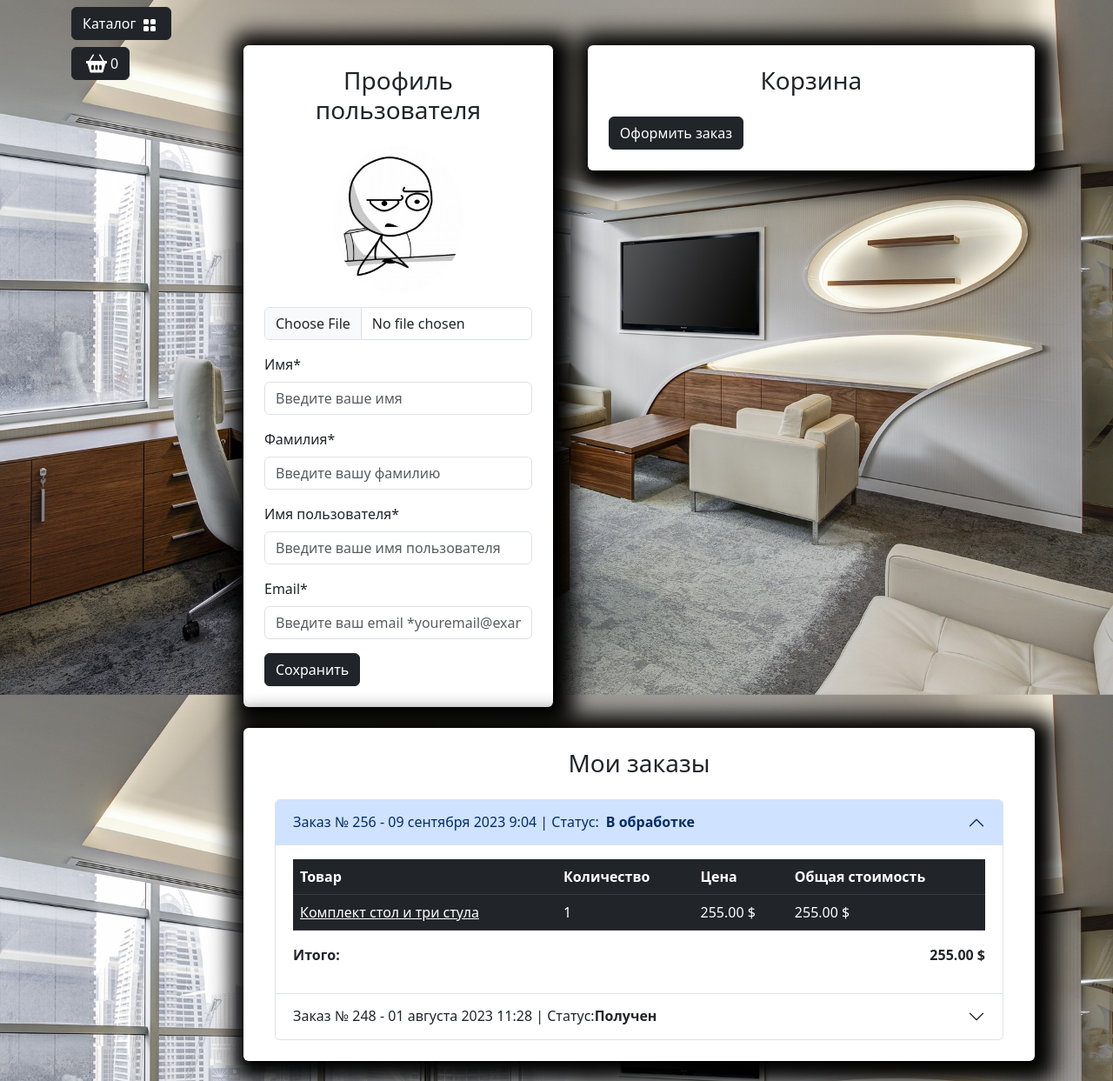
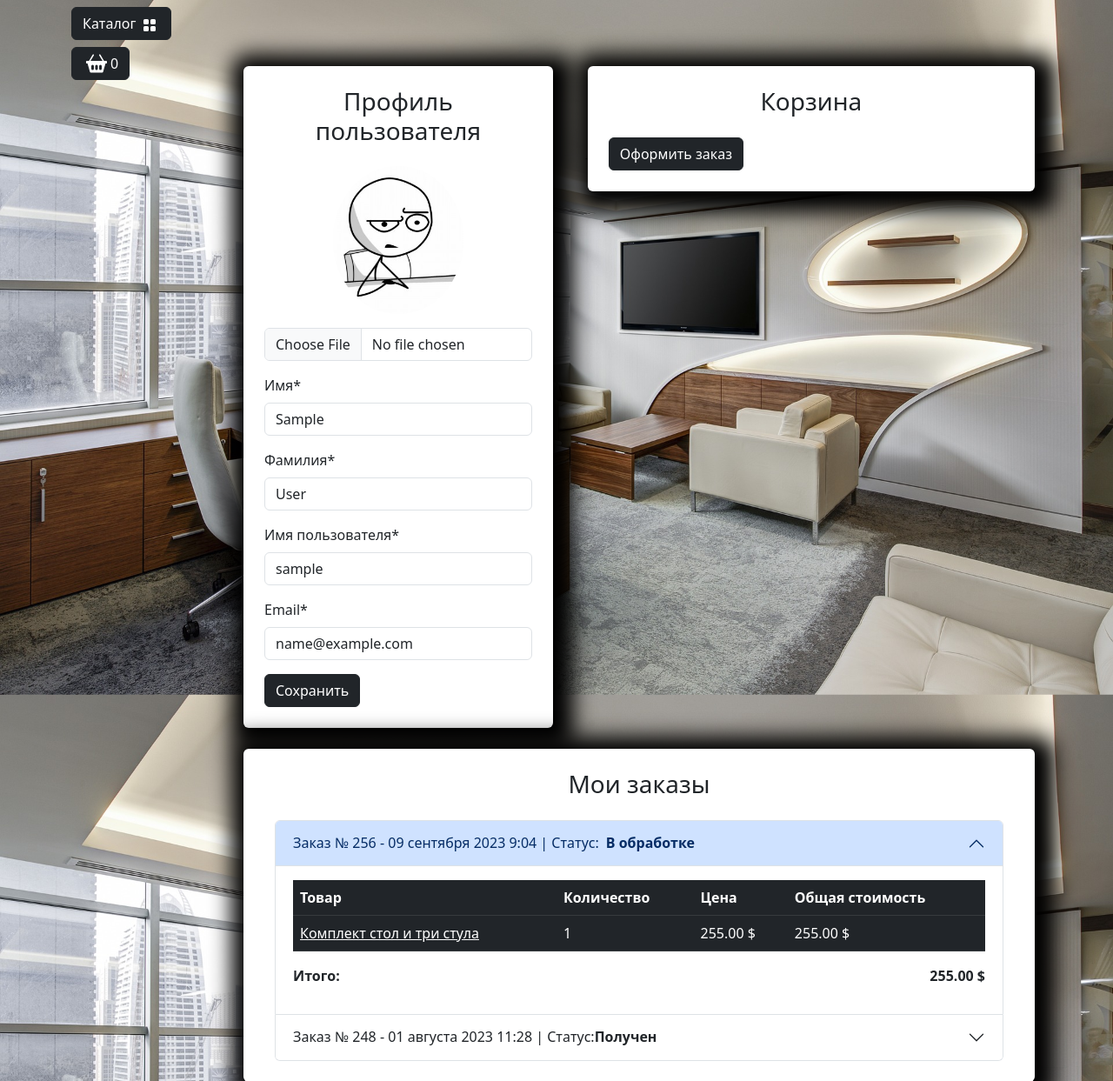
Before and after one commit to Stas9878/online-store, a Django app: page /user/profile in a window 1280 px wide. Shown: the part 56-1299 px from the top of the page at 87% size. Run offline with Django 5.2, Linux system fonts and the light colour scheme; the visitor is signed in with stand-in values (Sample User, id 1); data comes from the database, SQL or seed files in the repository; some libraries are stand-ins or nearby versions.

Commit message:
Добавил личный профиль пользователя

```diff
--- a/app/templates/includes/notifications.html
+++ b/app/templates/includes/notifications.html
@@ -1,5 +1,6 @@
 {% load static %}
 
+<!-- Для ошибок в формах -->
 {% if form.non_field_errors %}
     <div class="container mt-4">
         <div class="row justify-content-center">
@@ -12,3 +13,31 @@
         </div>
     </div>
 {% endif %}
+
+<!-- Для оповещений -->
+<div class="container mt-4">
+    <div class="row justify-content-center">
+        <div class="col-md-6">
+            {% if messages %}
+                {% for message in messages %}
+                    {% if message.tags == 'success' %}
+                    <div id="notification" class="position-fixed start-50 translate-middle-x z-3 alert alert-success fade show custom-shadow" role="alert">
+                        {{ message }}
+                    </div>
+                    {% endif %}
+                    {% if message.tags == 'warning' %}
+                    <div id="notification" class="position-fixed start-50 translate-middle-x z-3 alert alert-danger fade show custom-shadow" role="alert">
+                        {{ message }}
+                    </div>
+                    {% endif %}
+                {% endfor %}
+            {% else %}
+                <div id="jq-notification"
+                    class="position-fixed start-50 translate-middle-x z-3 alert alert-success fade show custom-shadow"
+                    style="display: none;"
+                    role="alert">
+                </div>
+            {% endif %}
+        </div>
+    </div>
+</div>
--- a/app/templates/users/profile.html
+++ b/app/templates/users/profile.html
@@ -12,35 +12,82 @@
                 <div class="col-md-5">
                     <div class=" bg-white p-4 mb-4 mx-2 rounded custom-shadow">
                         <h3 class="text-center mb-4">Профиль пользователя</h3>
-                        <form>
+                        <form action="{% url 'users:profile' %}" method="post" enctype="multipart/form-data" >
+                            {% csrf_token %}
                             <div class="row">
                                 <div class="col-md-12 mb-3 text-center">
-                                    <img src="{% static 'deps/images/baseavatar.jpg' %}"
+                                    {% if user.image %}
+                                        <img src="{{ user.image.url }}"
+                                                alt="Аватар пользователя"
+                                                class="img-fluid rounded-circle"
+                                                style="max-width: 150px;">
+                                    {% else %}
+                                        <img src="{% static 'deps/images/baseavatar.jpg' %}"
                                         alt="Аватар пользователя" class="img-fluid rounded-circle"
                                         style="max-width: 150px;">
-                                    <input type="file" class="form-control mt-3" id="avatar"
-                                        accept="image/*">
+                                    {% endif %}
+
+                                    <input type="file" class="form-control mt-3" id="id_image"
+                                        name="image" accept="image/*">
+
+                                    {% if form.image.errors %}
+                                        <div class="alert alert-danger alert-dismissable fade show">
+                                            {{ form.image.errors }}
+                                        </div>
+                                    {% endif %}
                                 </div>
                                 <div class="col-md-12 mb-3">
-                                    <label for="firstName" class="form-label">Имя*</label>
-                                    <input type="text" class="form-control" id="firstName"
-                                        placeholder="Введите ваше имя" value="" required>
+                                    <label for="id_first_name" class="form-label">Имя*</label>
+                                    <input type="text" class="form-control" id="id_first_name"
+                                        placeholder="Имя"
+                                        name="first_name"
+                                        value="{{ form.first_name.value }}"
+                                        required>
+                                    {% if form.first_name.errors %}
+                                        <div class="alert alert-danger alert-dismissable fade show">
+                                            {{ form.first_name.errors }}
+                                        </div>
+                                    {% endif %}
                                 </div>
                                 <div class="col-md-12 mb-3">
-                                    <label for="lastName" class="form-label">Фамилия*</label>
-                                    <input type="text" class="form-control" id="lastName"
-                                        placeholder="Введите вашу фамилию" value="" required>
+                                    <label for="id_last_name" class="form-label">Фамилия*</label>
+                                    <input type="text" class="form-control" id="id_last_name"
+                                        placeholder="Фамилия"
+                                        name="last_name"
+                                        value="{{ form.last_name.value }}"
+                                        required>
+                                    {% if form.last_name.errors %}
+                                        <div class="alert alert-danger alert-dismissable fade show">
+                                            {{ form.last_name.errors }}
+                                        </div>
+                                    {% endif %}
+
                                 </div>
                                 <div class="col-md-12 mb-3">
-                                    <label for="username" class="form-label">Имя пользователя*</label>
-                                    <input type="text" class="form-control" id="username"
-                                        placeholder="Введите ваше имя пользователя" value="" required>
+                                    <label for="id_username" class="form-label">Имя пользователя*</label>
+                                    <input type="text" class="form-control" id="id_username"
+                                        placeholder="Имя пользователя"
+                                        name="username"
+                                        value="{{ form.username.value }}"
+                                        required>
+                                    {% if form.username.errors %}
+                                        <div class="alert alert-danger alert-dismissable fade show">
+                                            {{ form.username.errors }}
+                                        </div>
+                                    {% endif %}
                                 </div>
                                 <div class="col-md-12 mb-3">
-                                    <label for="email" class="form-label">Email*</label>
-                                    <input type="email" class="form-control" id="email"
-                                        placeholder="Введите ваш email *youremail@example.com" value=""
+                                    <label for="id_email" class="form-label">Email*</label>
+                                    <input type="email" class="form-control" id="id_email"
+                                        placeholder="Email"
+                                        name="email"
+                                        value="{{ form.email.value }}"
                                         required>
+                                    {% if form.email.errors %}
+                                        <div class="alert alert-danger alert-dismissable fade show">
+                                            {{ form.email.errors }}
+                                        </div>
+                                    {% endif %}
                                 </div>
                             </div>
                             <button type="submit" class="btn btn-dark">Сохранить</button>
--- a/app/users/forms.py
+++ b/app/users/forms.py
@@ -1,21 +1,10 @@
 from django import forms
-from django.contrib.auth.forms import AuthenticationForm, UserCreationForm
+from django.contrib.auth.forms import AuthenticationForm, UserCreationForm, UserChangeForm
 from .models import User
 
 class UserLoginForm(AuthenticationForm):
     username = forms.CharField()
     password = forms.CharField()
-
-    # username = forms.CharField(label='Имя пользователя', widget=forms.TextInput(
-    #     attrs={'autofocus': True,
-    #             'class': 'form-control',
-    #             'placeholder':'Введите ваше имя пользователя',
-    #             }))
-    # password = forms.CharField(label='Пароль',  widget=forms.PasswordInput(
-    #     attrs={'autocomplite': 'current-password',
-    #            'class': 'form-control',
-    #            'placeholder':'Введите ваш пароль',
-    #     }))
 
     class Meta:
         model = User
@@ -39,3 +28,20 @@ class UserRegistrationForm(UserCreationForm):
             'password1',
             'password2',
         )
+
+class UserProfileForm(UserChangeForm):
+    image = forms.ImageField(required=False)
+    first_name = forms.CharField()
+    last_name = forms.CharField()
+    username = forms.CharField()
+    email = forms.CharField()
+
+    class Meta:
+        model = User
+        fields = (
+            'image',
+            'first_name',
+            'last_name',
+            'username',
+            'email'
+        )
--- a/app/users/views.py
+++ b/app/users/views.py
@@ -1,8 +1,9 @@
 from django.shortcuts import redirect, render
+from django.urls import reverse
+from django.contrib.auth.decorators import login_required
+from django.contrib import auth, messages
 from django.http import HttpResponseRedirect
-from django.urls import reverse
-from django.contrib import auth
-from .forms import UserLoginForm, UserRegistrationForm
+from .forms import UserLoginForm, UserRegistrationForm, UserProfileForm
 
 def login(request):
     if request.method == 'POST':
@@ -13,6 +14,7 @@ def login(request):
             user = auth.authenticate(username=username, password=password)
             if user:
                 auth.login(request, user)
+                messages.success(request, f'{username}, Вы вошли в аккаунт')
                 return HttpResponseRedirect(reverse('main:index'))
     else:
         form = UserLoginForm()
@@ -30,6 +32,7 @@ def registration(request):
             form.save()
             user = form.instance
             auth.login(request, user)
+            messages.success(request, f'{user.username}, Вы успешно зарегистрировались и вошли в аккаунт')
             return HttpResponseRedirect(reverse('main:index'))
     else:
         form = UserRegistrationForm()
@@ -40,12 +43,25 @@ def registration(request):
     }
     return render(request, 'users/registration.html', context)
 
+@login_required
 def profile(request):
+    if request.method == 'POST':
+        form = UserProfileForm(data=request.POST, instance=request.user, files=request.FILES)
+        if form.is_valid():
+            form.save()
+            messages.success(request, f'Ваши данные успешно обновлены')
+            return HttpResponseRedirect(reverse('users:profile'))
+    else:
+        form = UserProfileForm(instance=request.user)
+
     context = {
-        'title': 'O.Lib - Мой профиль'
+        'title': 'O.Lib - Мой профиль',
+        'form': form
     }
     return render(request, 'users/profile.html', context)
 
+@login_required
 def logout(request):
+    messages.success(request, f'{request.user.username}, Вы вышли из аккаунта')
     auth.logout(request)
     return redirect(reverse('main:index'))
```
